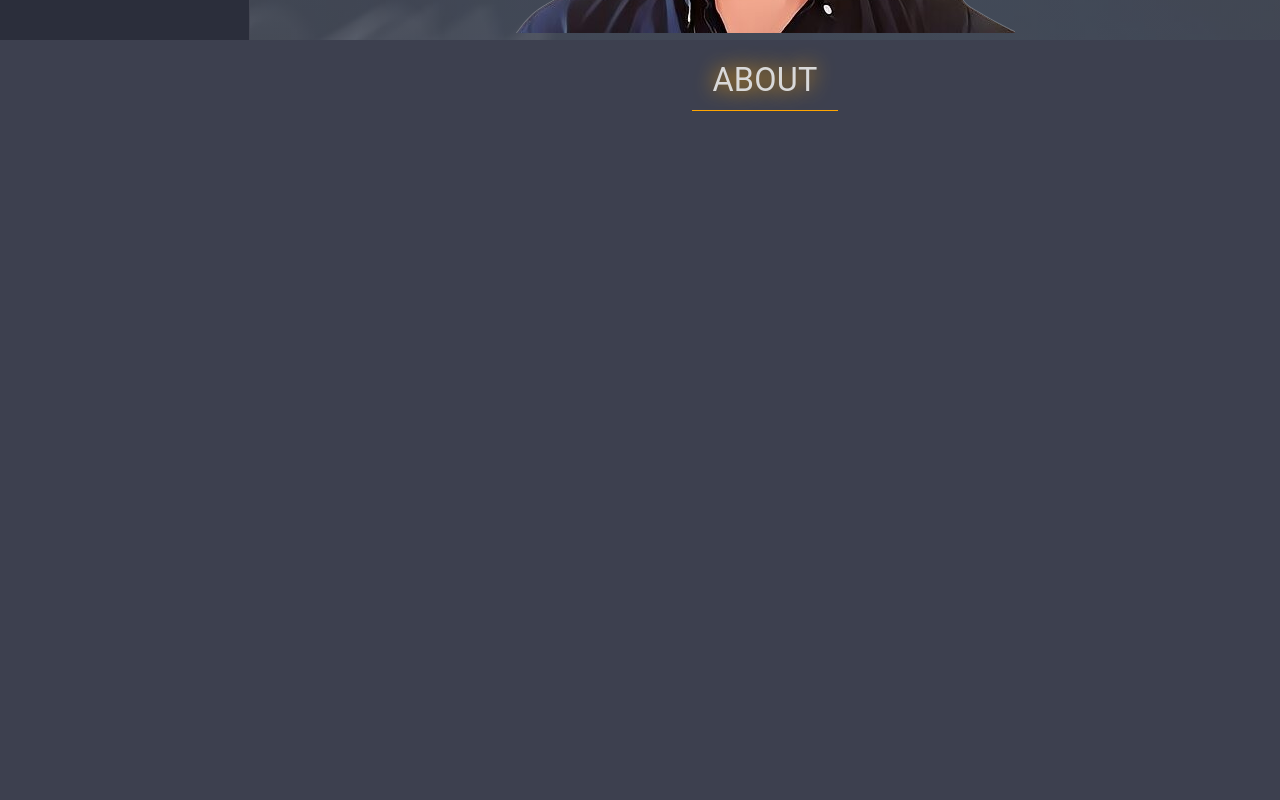
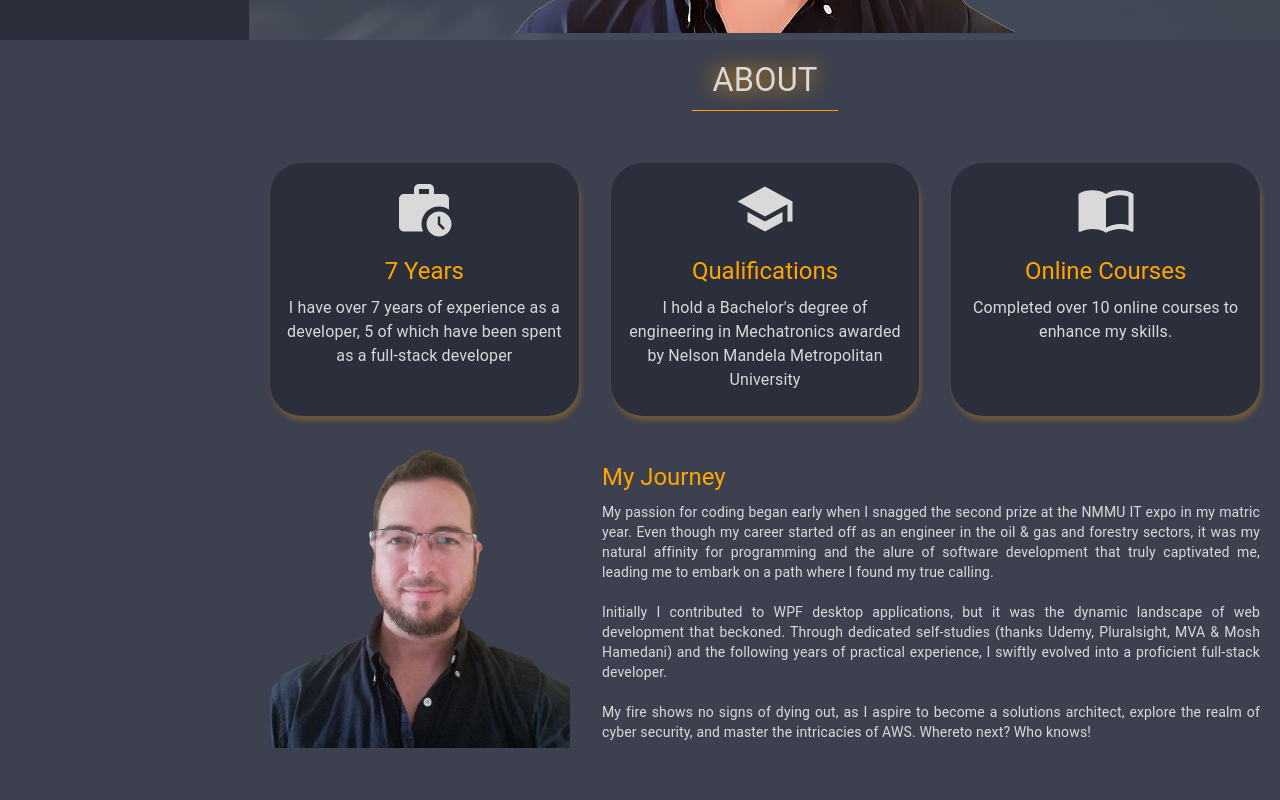
Before and after one commit to Willie-S/resume-react-js, a React (Create React App) app: page / in a window 1280 px wide. Shown: the part 760-1560 px from the top of the page. Built offline with nearby package versions, Linux system fonts and the light colour scheme.

Commit message:
About section: -Created the majority of the about section (pending some nice features); -Amended theme; -Amended app data with profile details; -Created a general helper file;

```diff
--- a/src/constants/appData.js
+++ b/src/constants/appData.js
@@ -2,6 +2,7 @@ import About from "../page_sections/About";
 import Contact from "../page_sections/Contact";
 import Home from "../page_sections/Home";
 import Projects from "../page_sections/Projects";
+import { getNumYears } from "../utilities/generalHelper";
 
 export const PAGE_SECTIONS = [
     {
@@ -29,5 +30,22 @@ export const PAGE_SECTIONS = [
 export const PROFILE_DETAILS = {
     firstName: "Willie",
     fullName: "Willie Swanepoel",
-    occupation: "Fullstack Developer"
+    occupation: "Fullstack Developer",
+    qualification: {
+        shortDesc: "BEng (Mechatronics)",
+        fullDesc: "Bachelor's degree of engineering in Mechatronics",
+        institutionShort: "NMMU",
+        institutionFull: "Nelson Mandela Metropolitan University"
+    },
+    careerDetails: {
+        durationTotal: getNumYears(2014),
+        durationFullstack: getNumYears(2020),
+        durationDeveloper: getNumYears(2017, false)
+    },
+    onlineCourses: {
+        total: 10,
+        names: [
+            "course 1"
+        ]
+    }
 }
--- a/src/constants/theme.js
+++ b/src/constants/theme.js
@@ -49,6 +49,27 @@ const customTheme = createTheme({
                 },
             },
         },
+        MuiCard: {
+            styleOverrides: {
+                root: {
+                    backgroundColor: blueGreyDark,
+                    backgroundImage: "none",
+                    color: offWhite,
+                    textAlign: 'center',
+                    borderRadius: '2rem',
+                    boxShadow: `2px 5px 5px ${neonOrange}40`,
+                    transition: 'transform 0.3s cubic-bezier(0.175, 0.885, 0.32, 1.275)',
+                    '& .icon': {
+                        fontSize: '60px',
+                        marginBottom: '10px',
+                        //color: neonOrange
+                    },
+                    '&:hover': {
+                        transform: 'scale(1.05)',
+                    },
+                },
+            },
+        },
         MuiDrawer: {
             styleOverrides: {
                 paper: {
@@ -93,6 +114,9 @@ const customTheme = createTheme({
                         borderBottom: `1px solid ${neonOrange}`,
                         //color: blueGreyDark,
                         textShadow: `0 0 20px ${neonOrange}`
+                    },
+                    "&.sectionHeading": {
+                        color: neonOrange,
                     }
                 }
             }
--- a/src/index.css
+++ b/src/index.css
@@ -57,3 +57,22 @@ code {
 		transform: translateY(0);
 	}
 }
+
+@keyframes flyInOut {
+    0% {
+        transform: translateX(100%);
+        opacity: 0;
+    }
+    20% {
+        transform: translateX(0%);
+        opacity: 1;
+    }
+    80% {
+        transform: translateX(0%);
+        opacity: 1;
+    }
+    100% {
+        transform: translateX(-100%);
+        opacity: 0;
+    }
+}
--- a/src/page_sections/About.jsx
+++ b/src/page_sections/About.jsx
@@ -1,18 +1,179 @@
-import React from "react";
-import { Box, Typography, useTheme } from "@mui/material";
+import React, { useState, useEffect } from "react";
+import { Box, Card, CardContent, Grid, Typography, useTheme } from "@mui/material";
+import WorkHistoryIcon from "@mui/icons-material/WorkHistory";
+import SchoolIcon from "@mui/icons-material/School";
+import WorkspacePremiumIcon from "@mui/icons-material/WorkspacePremium";
+import ImportContactsIcon from "@mui/icons-material/ImportContacts";
+import LocalLibraryIcon from "@mui/icons-material/LocalLibrary";
+import { PROFILE_DETAILS } from "../constants/appData";
+import ProfileImg from "../assets/avatars/real_profile.png";
 
 const About = () => {
     const theme = useTheme();
+    const [visibleKeywords, setVisibleKeywords] = useState([]);
+
+/*
+    Perhaps use the animationend event:
+    useEffect(() => {
+        const handleAnimationEnd = (event) => {
+            console.log('Animation ended for:', event.target.textContent);
+        };
+
+        keywordRefs.current.forEach((ref) => {
+            if (ref) {
+                ref.addEventListener('animationend', handleAnimationEnd);
+            }
+        });
+
+        return () => {
+            keywordRefs.current.forEach((ref) => {
+                if (ref) {
+                    ref.removeEventListener('animationend', handleAnimationEnd);
+                }
+            });
+        };
+    }, [visibleKeywords]);
+
+    useEffect(() => {
+        const keywords = [
+            "Innovative",
+            "Passionate",
+            "Developer",
+            "Engineer",
+            "Full-Stack",
+            "Problem Solver",
+            "Team Player",
+            "Tech Enthusiast",
+            "Learner",
+            "Mentor"
+        ];
+        let index = 0;
+
+        const intervalId = setInterval(() => {
+            setVisibleKeywords(keywords.slice(index, index + 3));
+            index = (index + 3) % keywords.length;
+        }, 3000); // Adjust timing as needed
+
+        return () => clearInterval(intervalId);
+    }, []);
+*/
+    const cardData = [
+        {
+            icon: <WorkHistoryIcon className="icon" />,
+            title: `${PROFILE_DETAILS.careerDetails.durationDeveloper} Years`,
+            description: `I have over ${PROFILE_DETAILS.careerDetails.durationDeveloper} years of experience as a developer, ${PROFILE_DETAILS.careerDetails.durationFullstack} of which have been spent as a full-stack developer`,
+        },
+        {
+            icon: <SchoolIcon className="icon" />,
+            title: "Qualifications",
+            description: `I hold a ${PROFILE_DETAILS.qualification.fullDesc} awarded by ${PROFILE_DETAILS.qualification.institutionFull}`,
+        },
+        {
+            icon: <ImportContactsIcon className="icon" />,
+            title: "Online Courses",
+            description: `Completed over ${PROFILE_DETAILS.onlineCourses.total} online courses to enhance my skills.`,
+        },
+    ];
 
     return (
         <section id="about" style={{ padding: "20px", minHeight: "100vh" }}>
-            <Box sx={{textAlign: "-webkit-center"}}>
+            <Box sx={{ textAlign: "-webkit-center" }}>
                 <Typography component="h2" variant="h4" className="sectionTitle">
                     About
                 </Typography>
             </Box>
 
+            {/* Info cards */}
+            <Grid
+                container
+                spacing={4}
+                justifyContent="center"
+                alignItems={{ xs: "center", md: "stretch" }}
+                sx={{ marginY: "20px" }}
+            >
+                {cardData.map((card, index) => (
+                    <Grid
+                        item
+                        xs={12}
+                        md={4}
+                        key={index}
+                        sx={{ display: "flex", justifyContent: "center" }}
+                    >
+                        <Card sx={{ maxWidth: "400px" }}>
+                            <CardContent>
+                                {card.icon}
+                                <Typography
+                                    component="h3"
+                                    variant="h5"
+                                    className="sectionHeading"
+                                    gutterBottom
+                                >
+                                    {card.title}
+                                </Typography>
+                                <Typography variant="body1">{card.description}</Typography>
+                            </CardContent>
+                        </Card>
+                    </Grid>
+                ))}
+            </Grid>
 
+            {/* Bio container */}
+            <Box
+                my={4}
+                sx={{
+                    display: "flex",
+                    justifyContent: "center",
+                    alignItems: "center",
+                    flexDirection: { xs: "column", md: "row" },
+                    gap: "2rem",
+                }}
+            >
+                <Box sx={{ width: "100%", maxWidth: "300px", textAlign: "center" }}>
+                    <img src={ProfileImg} alt="Profile" style={{ width: "100%" }} />
+                </Box>
+                <Box sx={{ flex: 1 }}>
+                    <Typography component="h3" variant="h5" className="sectionHeading" gutterBottom>
+                        My Journey
+                    </Typography>
+                    <Typography variant="body2" sx={{ textAlign: "justify" }}>
+                        My passion for coding began early when I snagged the second prize at the
+                        NMMU IT expo in my matric year. Even though my career started off as an
+                        engineer in the oil & gas and forestry sectors, it was my natural affinity
+                        for programming and the alure of software development that truly captivated
+                        me, leading me to embark on a path where I found my true calling.
+                        <br />
+                        <br />
+                        Initially I contributed to WPF desktop applications, but it was the dynamic
+                        landscape of web development that beckoned. Through dedicated self-studies
+                        (thanks Udemy, Pluralsight, MVA & Mosh Hamedani) and the following years of
+                        practical experience, I swiftly evolved into a proficient full-stack
+                        developer.
+                        <br />
+                        <br />
+                        My fire shows no signs of dying out, as I aspire to become a solutions
+                        architect, explore the realm of cyber security, and master the intricacies
+                        of AWS. Whereto next? Who knows!
+                    </Typography>
+                </Box>
+            </Box>
+
+            {/* Keywords container */}
+            {/* Going to take some time to perfect */}
+            {/* <Box sx={{ width: "100%", display: 'flex', alignItems: 'center', justifyContent: "space-around", position: 'relative' }}>
+                {visibleKeywords.map((keyword, index) => (
+                    <Typography
+                        key={index}
+                        sx={{
+                            //position: 'absolute',
+                            animation: `flyInOut ${1 * 3 + ((2 - index) * 0.5)}s ease ${index * 0.5}s infinite`,
+
+                        }}
+                        textAlign="center"
+                    >
+                        {keyword}
+                    </Typography>
+                ))}
+            </Box> */}
         </section>
     );
 };
--- /dev/null
+++ b/src/utilities/generalHelper.js
@@ -0,0 +1,5 @@
+export const getNumYears = (year, inclusive = true) => {
+    if (isNaN(year)) year = 0;
+
+    return new Date().getFullYear() - year + (inclusive ? 1 : 0);
+}
```
